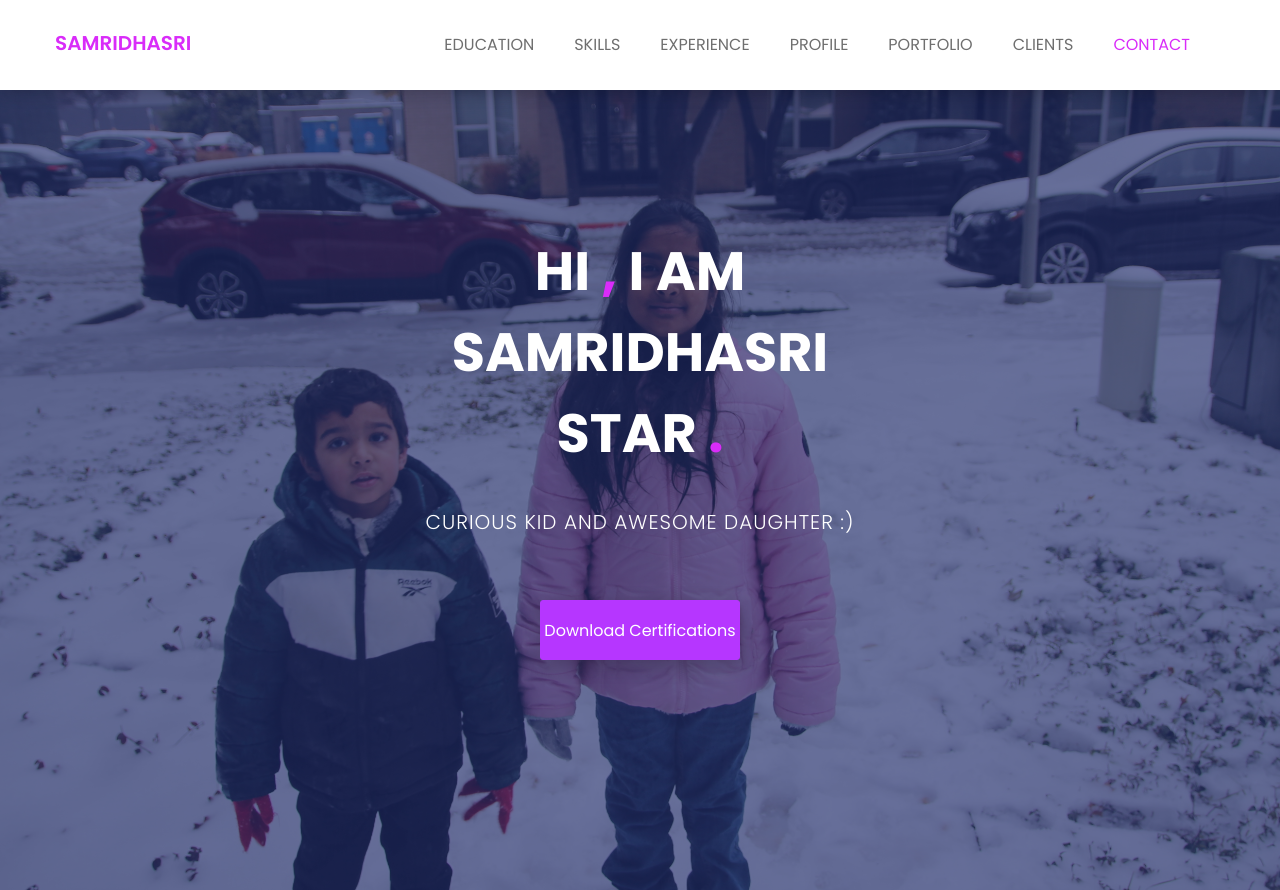
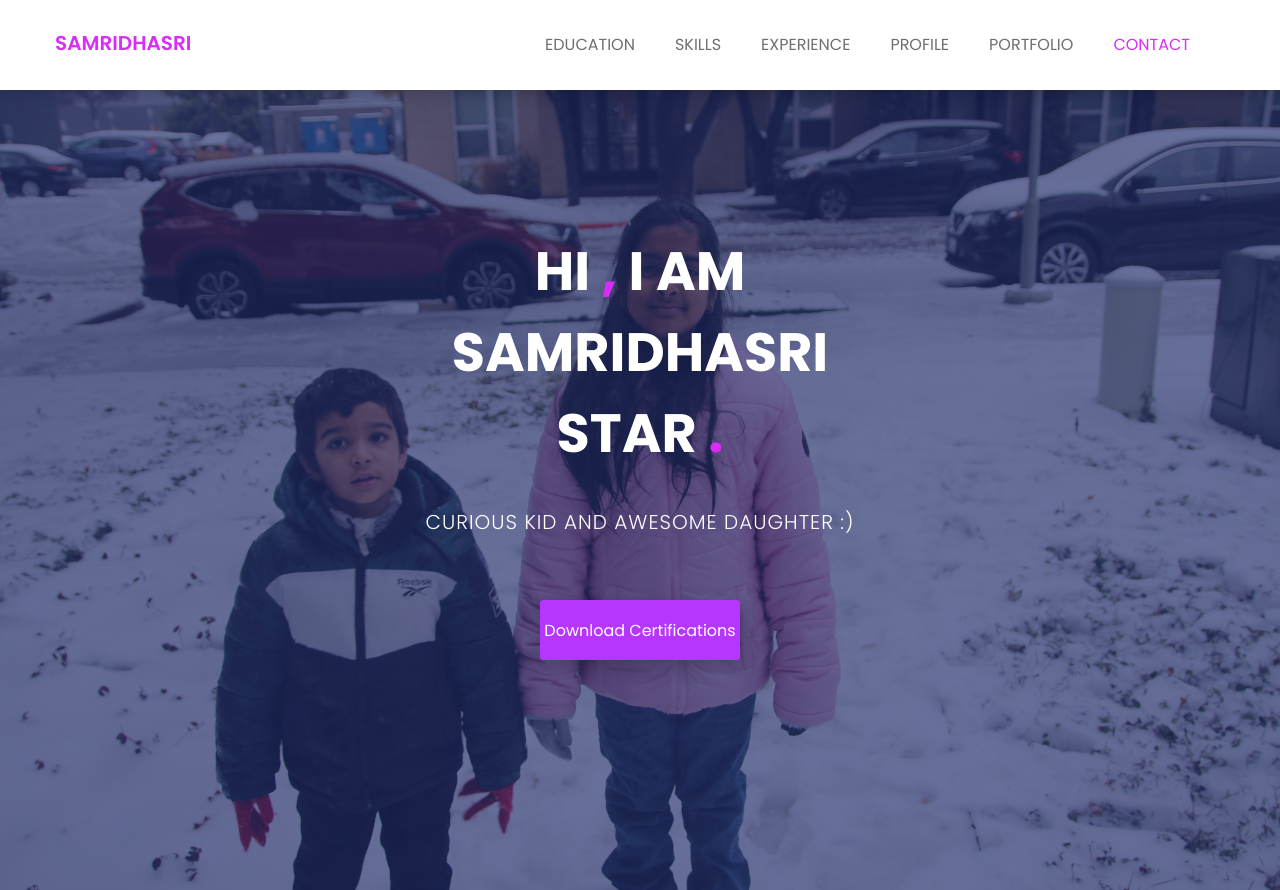
Before and after one commit to samridhasri/profile, a plain HTML site: page index.html in a window 1280 px wide. Shown: the top 890 px of the page. Drawn offline with nearby package versions, Linux system fonts and the light colour scheme.

Commit message:
Update index.html

```diff
--- a/index.html
+++ b/index.html
@@ -83,7 +83,6 @@
 			                    <li class="smooth-menu"><a href="#experience">experience</a></li>
 			                    <li class="smooth-menu"><a href="#profiles">profile</a></li>
 			                    <li class="smooth-menu"><a href="#portfolio">portfolio</a></li>
-			                    <li class="smooth-menu"><a href="#clients">clients</a></li>
 			                    <li class="smooth-menu"><a href="#contact">contact</a></li>
 			                </ul><!--/.nav -->
 			            </div><!-- /.navbar-collapse -->
```
